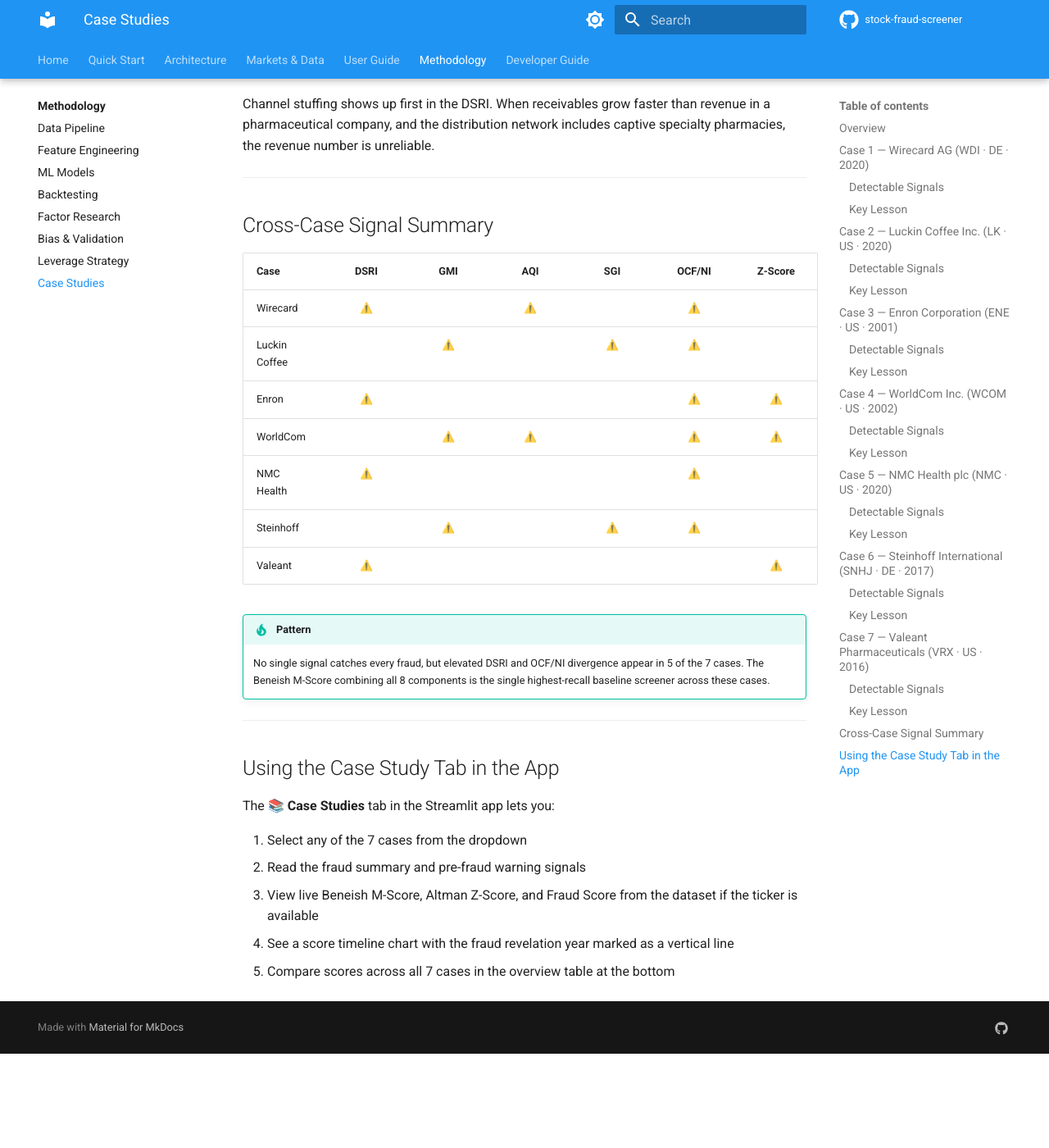
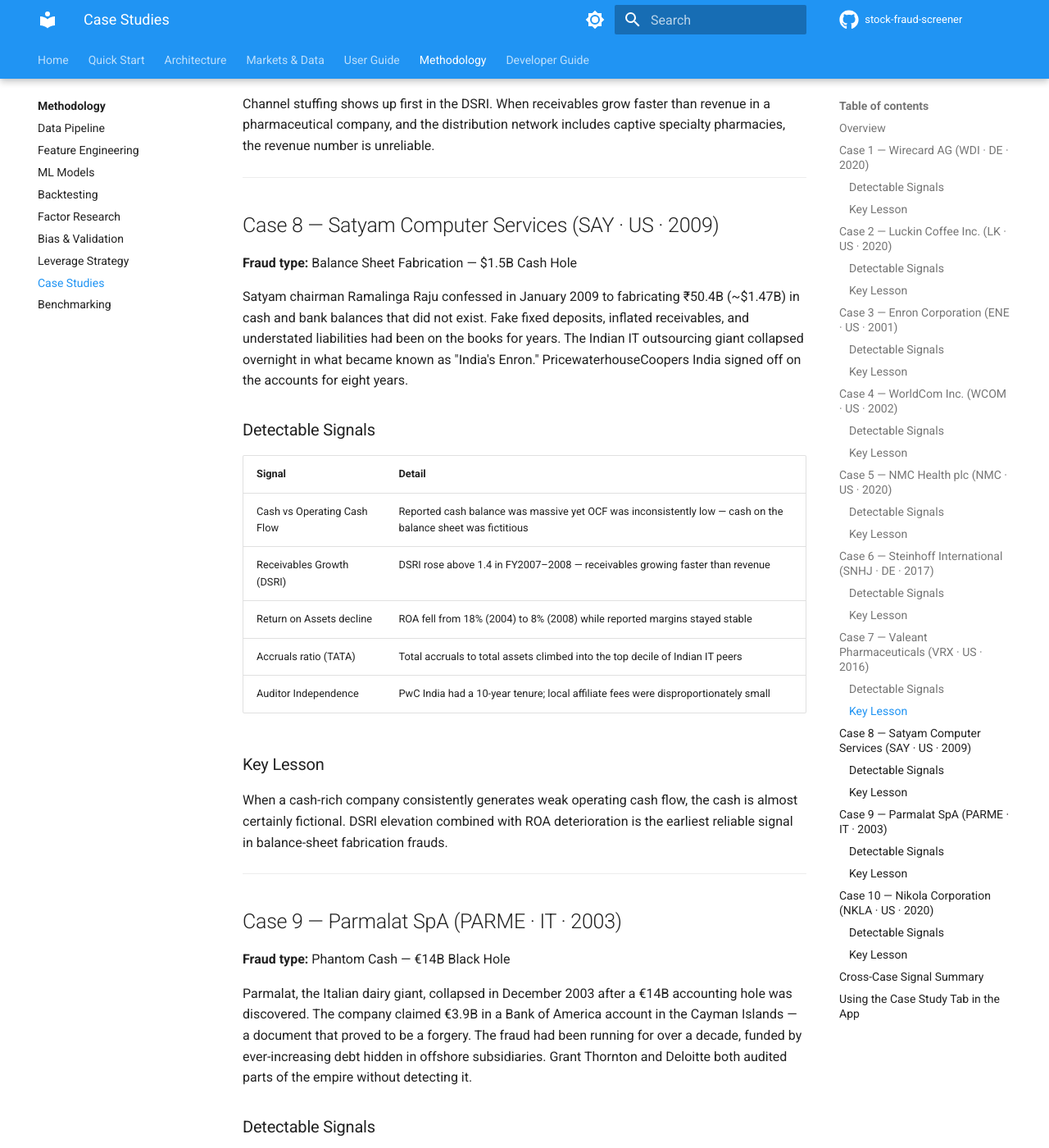
Before and after one commit to sherlock718/stock-fraud-screener, an MkDocs documentation site: the page built from docs/methodology/case-studies.md, in a window 1280 px wide and 1400 px high, scrolled down 6163 px. Shown: the whole window at 82% size. Built offline with MkDocs 1.6.1 and Material for MkDocs 9.7.7, drawn with Linux system fonts in a browser that asks for light colours; comment, search, counter and statistics services are not loaded; before the commit the page ends 7448 px from its top, so only the background shows below that; some of the changed text lies outside the part shown.

Commit message:
feat(C2): expand case studies to 10 (add Satyam, Parmalat, Nikola) + benchmarking docs

```diff
--- a/docs/methodology/case-studies.md
+++ b/docs/methodology/case-studies.md
@@ -6,7 +6,7 @@
 
 ## Overview
 
-The Case Study Library documents seven major accounting frauds across US, German, and UK markets. For each case we show:
+The Case Study Library documents ten major accounting frauds across US, German, Italian, and UK markets. For each case we show:
 
 - The fraud type and mechanism
 - Which quantitative signals were elevated in the 1–3 years before revelation
@@ -171,6 +171,72 @@
 
 ---
 
+## Case 8 — Satyam Computer Services (SAY · US · 2009)
+
+**Fraud type:** Balance Sheet Fabrication — $1.5B Cash Hole
+
+Satyam chairman Ramalinga Raju confessed in January 2009 to fabricating ₹50.4B (~$1.47B) in cash and bank balances that did not exist. Fake fixed deposits, inflated receivables, and understated liabilities had been on the books for years. The Indian IT outsourcing giant collapsed overnight in what became known as "India's Enron." PricewaterhouseCoopers India signed off on the accounts for eight years.
+
+### Detectable Signals
+
+| Signal | Detail |
+|--------|--------|
+| Cash vs Operating Cash Flow | Reported cash balance was massive yet OCF was inconsistently low — cash on the balance sheet was fictitious |
+| Receivables Growth (DSRI) | DSRI rose above 1.4 in FY2007–2008 — receivables growing faster than revenue |
+| Return on Assets decline | ROA fell from 18% (2004) to 8% (2008) while reported margins stayed stable |
+| Accruals ratio (TATA) | Total accruals to total assets climbed into the top decile of Indian IT peers |
+| Auditor Independence | PwC India had a 10-year tenure; local affiliate fees were disproportionately small |
+
+### Key Lesson
+
+When a cash-rich company consistently generates weak operating cash flow, the cash is almost certainly fictional. DSRI elevation combined with ROA deterioration is the earliest reliable signal in balance-sheet fabrication frauds.
+
+---
+
+## Case 9 — Parmalat SpA (PARME · IT · 2003)
+
+**Fraud type:** Phantom Cash — €14B Black Hole
+
+Parmalat, the Italian dairy giant, collapsed in December 2003 after a €14B accounting hole was discovered. The company claimed €3.9B in a Bank of America account in the Cayman Islands — a document that proved to be a forgery. The fraud had been running for over a decade, funded by ever-increasing debt hidden in offshore subsidiaries. Grant Thornton and Deloitte both audited parts of the empire without detecting it.
+
+### Detectable Signals
+
+| Signal | Detail |
+|--------|--------|
+| Debt-to-Equity explosion | Reported debt grew from €2B (1997) to €14B (2003) — a 7× increase hidden across 200+ subsidiaries |
+| Cash vs Debt paradox | Claimed to hold €4B+ cash while simultaneously borrowing billions — logically impossible |
+| Asset Quality Index (AQI) | AQI > 1.4 — non-current assets at offshore entities ballooned without operational explanation |
+| Interest Coverage ratio | Interest coverage fell below 1.0 by 2002 — debt was unpayable from operating income alone |
+| Altman Z-Score | Z-score entered distress zone (< 1.81) by FY2001 — two years before collapse |
+
+### Key Lesson
+
+Claimed cash balances of €4B+ alongside €14B in debt should have been impossible — the interest payments alone exceeded reported operating income. Z-score distress and AQI elevation were detectable years before the forged bank document surfaced.
+
+---
+
+## Case 10 — Nikola Corporation (NKLA · US · 2020)
+
+**Fraud type:** Technology Fabrication — Fake Demo / SEC Fraud
+
+Nikola, an electric truck startup, was accused by Hindenburg Research in September 2020 of being "an intricate fraud" — most prominently staging a promotional video showing a truck driving under its own power when it had actually been pushed down a hill. Founder Trevor Milton resigned and was convicted of fraud in 2022. SEC and DOJ both brought charges. The stock fell over 80% from peak.
+
+### Detectable Signals
+
+| Signal | Detail |
+|--------|--------|
+| Revenue vs Valuation | Market cap exceeded $30B with $0 in actual revenue — valuation entirely based on unverifiable claims |
+| Negative OCF with large stock issuance | Operating cash flow deeply negative while share-based compensation was the primary "asset" |
+| Sales Growth Index (SGI) | SGI from forecasted to actual revenue: effectively zero — no delivery milestone met |
+| Insider selling | Founder sold $70M+ in shares before fraud revelation |
+| Governance flags | SPAC structure, single founder control, no audited revenue history |
+
+### Key Lesson
+
+SPAC-structure companies with no revenue history, single-founder governance, and stock-based dilution as the primary cash mechanism warrant maximum skepticism on every technology claim. Governance and dilution sub-scores catch this class of fraud before any accounting manipulation is visible.
+
+---
+
 ## Cross-Case Signal Summary
 
 | Case | DSRI | GMI | AQI | SGI | OCF/NI | Z-Score |
@@ -182,9 +248,12 @@
 | NMC Health | ⚠️ | | | | ⚠️ | |
 | Steinhoff | | ⚠️ | | ⚠️ | ⚠️ | |
 | Valeant | ⚠️ | | | | | ⚠️ |
+| Satyam | ⚠️ | | | | ⚠️ | |
+| Parmalat | | | ⚠️ | | ⚠️ | ⚠️ |
+| Nikola | | | | ⚠️ | ⚠️ | |
 
 !!! tip "Pattern"
-    No single signal catches every fraud, but elevated DSRI and OCF/NI divergence appear in 5 of the 7 cases. The Beneish M-Score combining all 8 components is the single highest-recall baseline screener across these cases.
+    No single signal catches every fraud, but elevated DSRI and OCF/NI divergence appear in 7 of the 10 cases. The Beneish M-Score combining all 8 components is the single highest-recall baseline screener across these cases. For SPAC-era frauds (Nikola), governance and dilution sub-scores are the primary detection layer.
 
 ---
 
--- a/mkdocs.yml
+++ b/mkdocs.yml
@@ -79,6 +79,7 @@
     - Bias & Validation: methodology/bias-validation.md
     - Leverage Strategy: methodology/leverage.md
     - Case Studies: methodology/case-studies.md
+    - Benchmarking: methodology/benchmarking.md
   - Developer Guide:
     - developer/index.md
     - Setup: developer/setup.md
```
Also changed, not shown: docs/methodology/benchmarking.md (added, +191 -0 lines), 1 other file.
